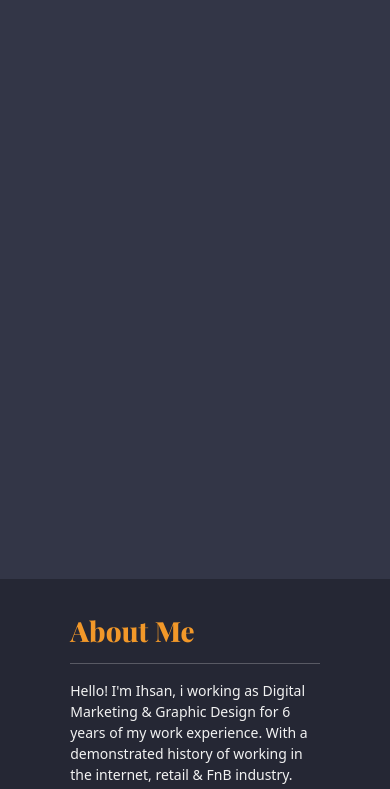
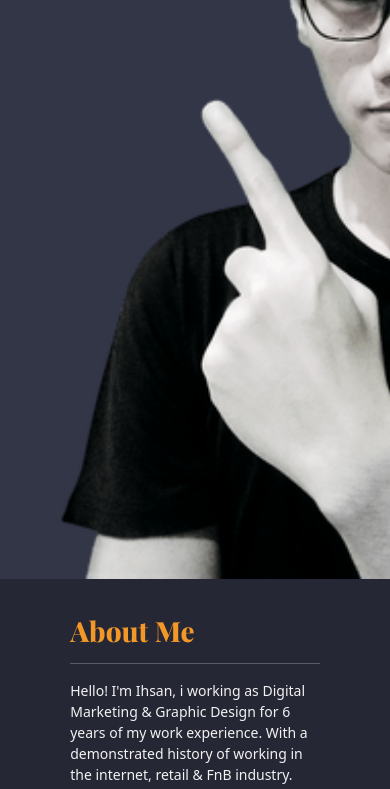
Before and after one commit to coihsan/resumeihsan, a plain HTML site: page index.html in a window 390 px wide. Shown: the part 265-1054 px from the top of the page. Drawn offline with nearby package versions, Linux system fonts and the light colour scheme.

Commit message:
Update style.css

```diff
--- a/style.css
+++ b/style.css
@@ -211,7 +211,7 @@ header{
 
 
 /* Responsive layout - makes the three columns stack on top of each other instead of next to each other */
-@media (min-width: 481px) and (max-width: 767px) {
+@media only screen and (max-width: 600px) {
   .content-job{
     height: 830px;
   }
@@ -224,11 +224,11 @@ header{
 
 
 /*Responsive*/
-@media only screen and (max-width: 481px) {
+@media only screen and (max-width: 600px) {
   header{
     height: 100%;
     background-color: var(--Secondary);
-    background-image: url(/achonk.png);
+    background-image: url(images/achonks.png);
     background-repeat: no-repeat;
     background-size: cover;
     background-position: left;
```
